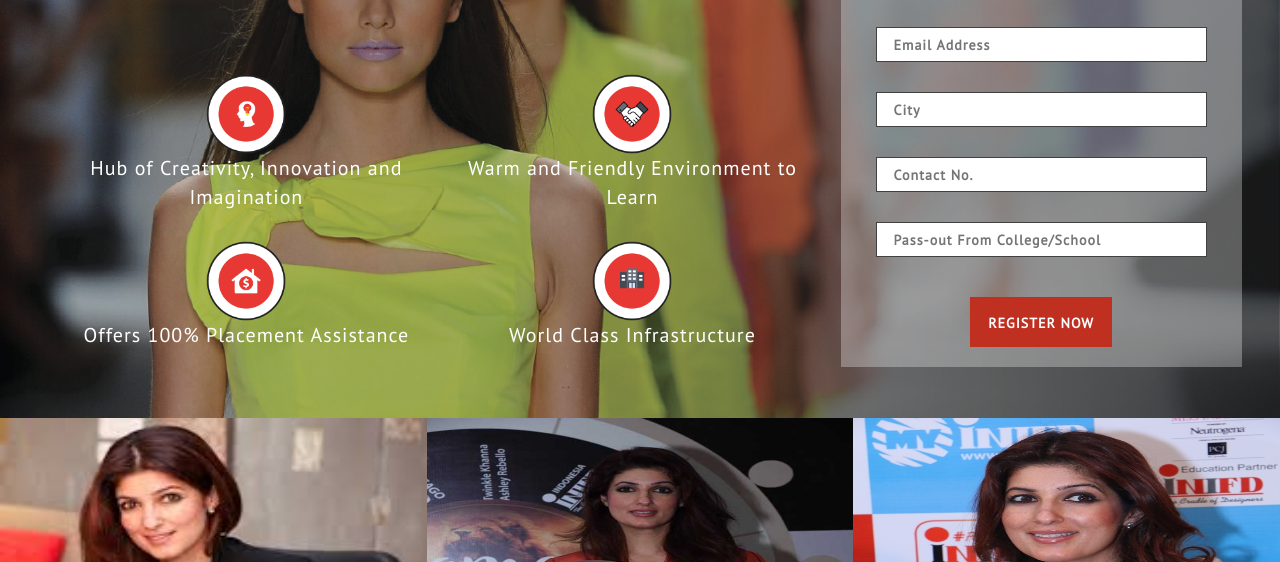
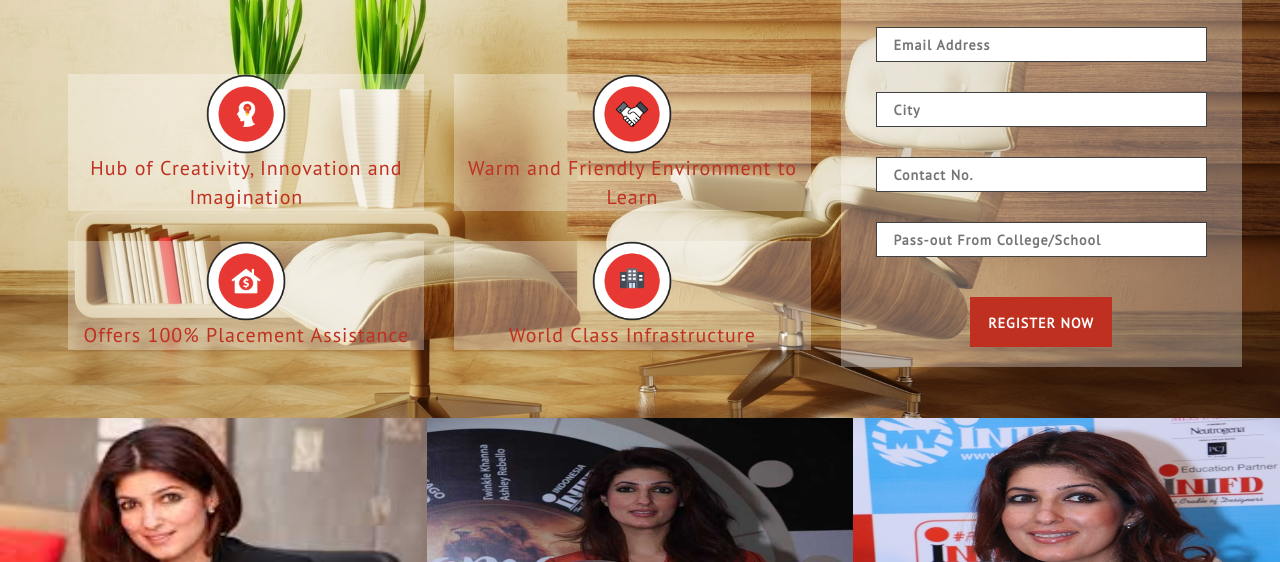
Before and after one commit to jaygagnani/inifd_landing_page, a plain HTML site: page interior/index.html in a window 1280 px wide. Shown: the part 238-800 px from the top of the page. Drawn offline with nearby package versions, Linux system fonts and the light colour scheme; some packages are replaced by stand-ins of ours; a script that the page names is missing.

Commit message:
2. changes in Interior design page

```diff
--- a/interior/css/style.css
+++ b/interior/css/style.css
@@ -60,7 +60,8 @@ nav.navbar .navbar-header .navbar-brand img{
 }
 
 .top-banner{
-  background: url(../images/web_img_invert.png) no-repeat 0px 0px;
+  background: url(../images/interior_design_banner.jpg) no-repeat 0px 0px;
+  color: #c03020;
   background-size: cover;
   -webkit-background-size: cover;
 	-moz-background-size: cover;
@@ -95,7 +96,9 @@ nav.navbar .navbar-header .navbar-brand img{
 
 .top-banner .top-banner-content .bullet-points center p {
   /*color: #c03020;*/
-  color: #ffffff;
+  /*color: #ffffff;*/
+  color: #c03020;
+  background: rgba(255,255,255,0.3);
   font-size: 2rem;
   margin-top: 30px;
 }
```
Also changed, not shown: interior/images/interior_design_banner.jpg (added).
